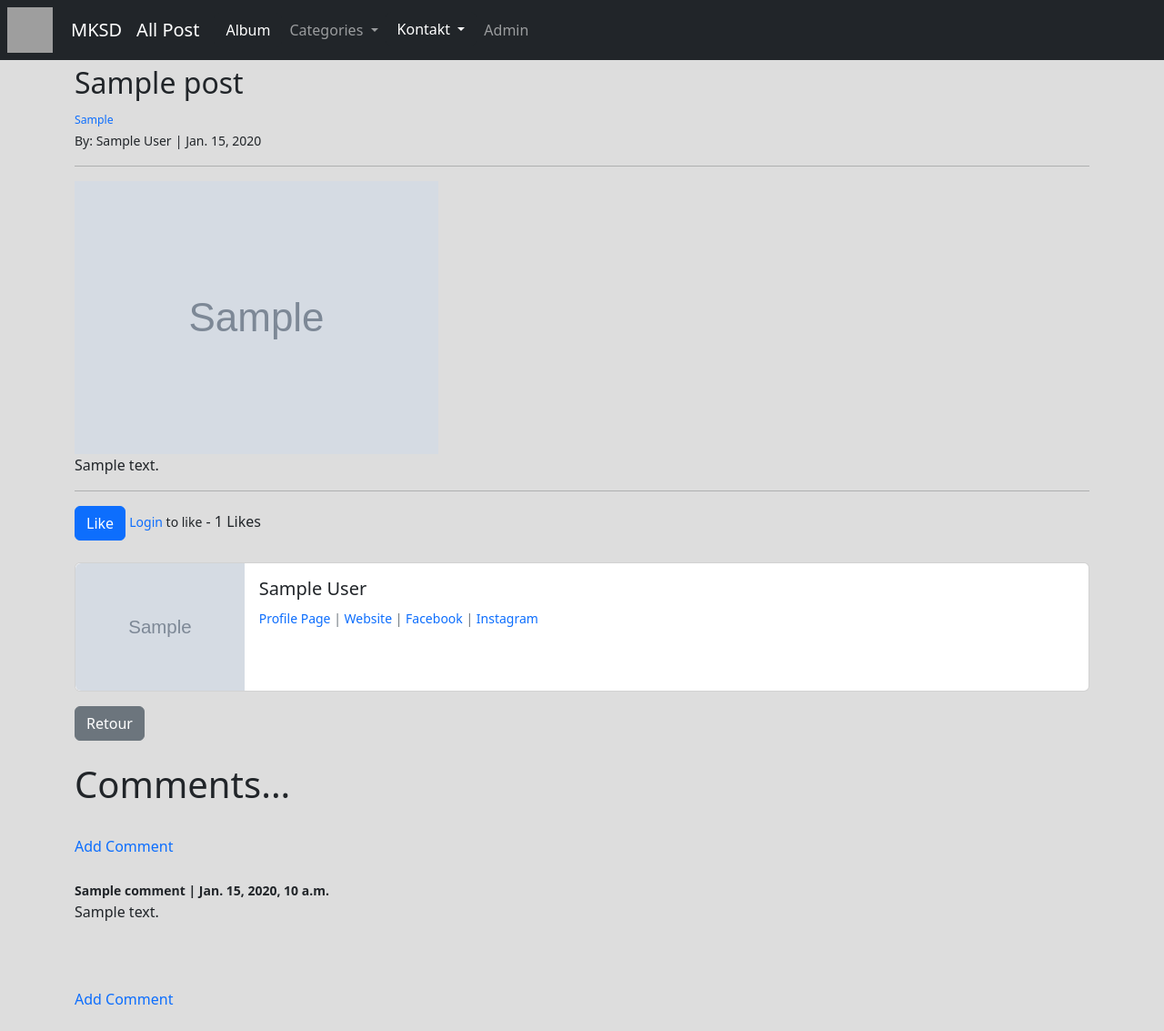
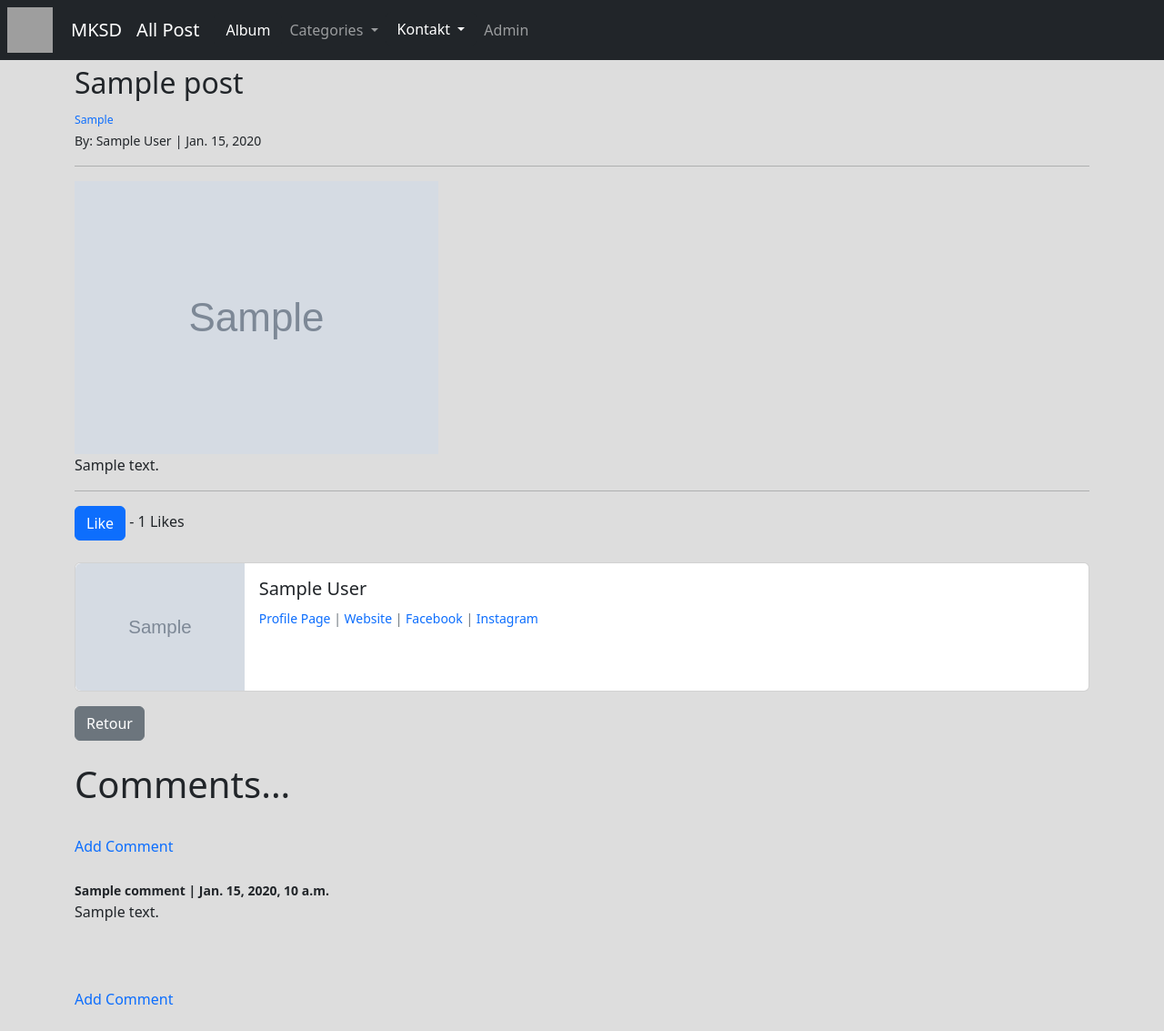
Before and after one commit to C-Iahny/mksd, a Django app: page /article/1/ in a window 1280 px wide. Shown: the top 1133 px of the page at 91% size. Run offline with Django 3.2, Linux system fonts and the light colour scheme; tables that the repository leaves empty hold one stand-in row (values such as "Sample post"); grey boxes marked "Sample" are stand-in pictures; some libraries are stand-ins or nearby versions; grey boxes are pictures that could not be loaded.

Commit message:
Update article_details.html

```diff
--- a/mksd/templates/article_details.html
+++ b/mksd/templates/article_details.html
@@ -40,16 +40,14 @@
 	<form action="{% url 'like_post' post.pk %}" method="POST">
 		{% csrf_token %}
 
-		{#% if user.is_authenticated %#}
+
 			{% if liked %}
 			<button type="submit", name="post_id", value="{{ post.id }}", class="btn btn-danger">Unlike</button>
 
 			{% else %}
 			<button type="submit", name="post_id", value="{{ post.id }}", class="btn btn-primary">Like</button>
 			{% endif %}
-		{#% else %#}
-			<small><a href="{% url 'login' %}">Login</a> to like</small>
-		{#% endif %#}
+
 			 - {{ total_likes }} Likes
 
 	</form>
```
